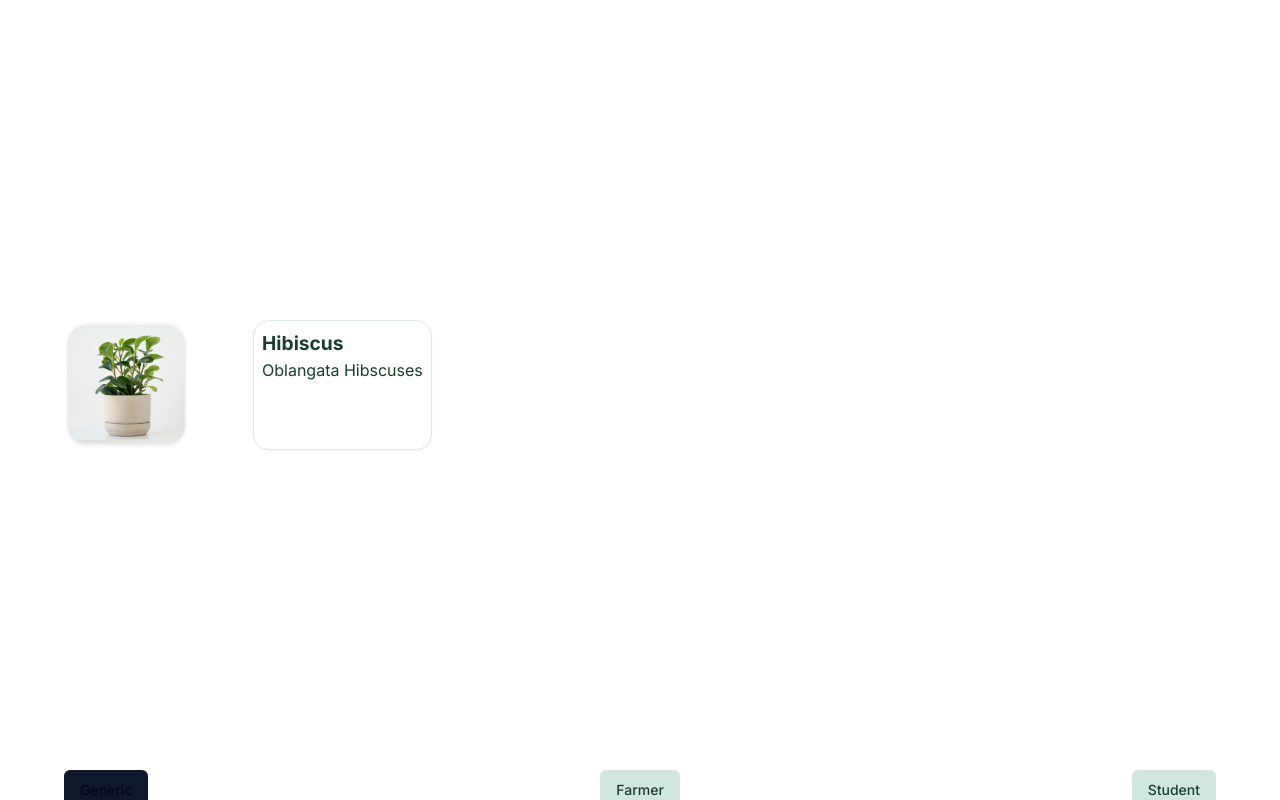
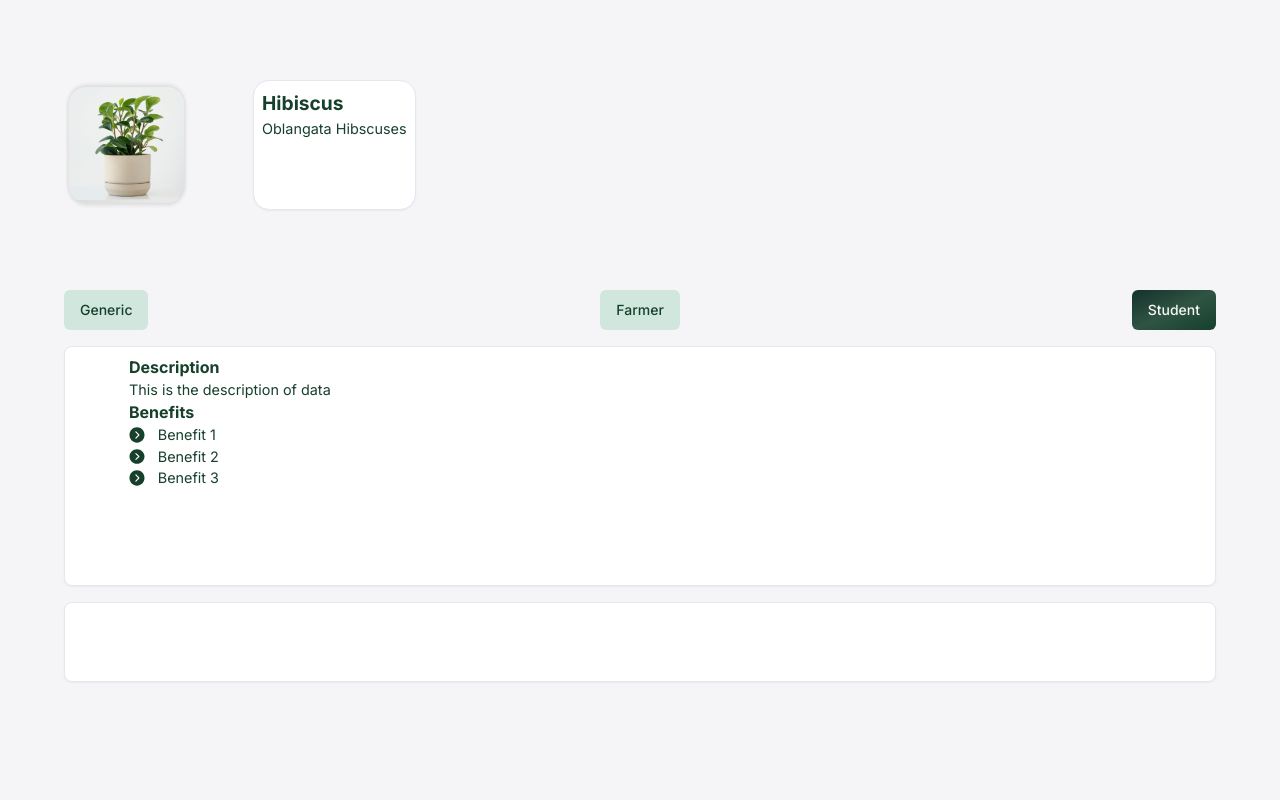
Before and after one commit to ayansh-03/BotaniKnow, a Next.js app: page /main in a window 1280 px wide. Shown: the top 800 px of the page. Built offline with nearby package versions, Linux system fonts and the light colour scheme.

Commit message:
Main Page

```diff
--- a/src/app/layout.tsx
+++ b/src/app/layout.tsx
@@ -5,7 +5,7 @@ import "./globals.css";
 const inter = Inter({ subsets: ["latin"] });
 
 export const metadata: Metadata = {
-  manifest:'/manifest.json',
+  manifest: "/manifest.json",
   title: "Botani Know",
   description: "Generated by create next app",
 };
@@ -17,7 +17,9 @@ export default function RootLayout({
 }>) {
   return (
     <html lang="en">
-      <body className={inter.className}>{children}</body>
+      <body className={`${inter.className} bg-[#F5F5F7] my-[1rem]`}>
+        {children}
+      </body>
     </html>
   );
 }
--- a/src/components/ui/button.tsx
+++ /dev/null
@@ -1,56 +0,0 @@
-import * as React from "react"
-import { Slot } from "@radix-ui/react-slot"
-import { cva, type VariantProps } from "class-variance-authority"
-
-import { cn } from "@/lib/utils"
-
-const buttonVariants = cva(
-  "inline-flex items-center justify-center whitespace-nowrap rounded-md text-sm font-medium ring-offset-background transition-colors focus-visible:outline-none focus-visible:ring-2 focus-visible:ring-ring focus-visible:ring-offset-2 disabled:pointer-events-none disabled:opacity-50",
-  {
-    variants: {
-      variant: {
-        default: "bg-primary text-primary-foreground hover:bg-primary/90",
-        destructive:
-          "bg-destructive text-destructive-foreground hover:bg-destructive/90",
-        outline:
-          "border border-input bg-background hover:bg-accent hover:text-accent-foreground",
-        secondary:
-          "bg-secondary text-secondary-foreground hover:bg-secondary/80",
-        ghost: "hover:bg-accent hover:text-accent-foreground",
-        link: "text-primary underline-offset-4 hover:underline",
-      },
-      size: {
-        default: "h-10 px-4 py-2",
-        sm: "h-9 rounded-md px-3",
-        lg: "h-11 rounded-md px-8",
-        icon: "h-10 w-10",
-      },
-    },
-    defaultVariants: {
-      variant: "default",
-      size: "default",
-    },
-  }
-)
-
-export interface ButtonProps
-  extends React.ButtonHTMLAttributes<HTMLButtonElement>,
-    VariantProps<typeof buttonVariants> {
-  asChild?: boolean
-}
-
-const Button = React.forwardRef<HTMLButtonElement, ButtonProps>(
-  ({ className, variant, size, asChild = false, ...props }, ref) => {
-    const Comp = asChild ? Slot : "button"
-    return (
-      <Comp
-        className={cn(buttonVariants({ variant, size, className }))}
-        ref={ref}
-        {...props}
-      />
-    )
-  }
-)
-Button.displayName = "Button"
-
-export { Button, buttonVariants }
--- a/src/components/ui/card.tsx
+++ /dev/null
@@ -1,79 +0,0 @@
-import * as React from "react"
-
-import { cn } from "@/lib/utils"
-
-const Card = React.forwardRef<
-  HTMLDivElement,
-  React.HTMLAttributes<HTMLDivElement>
->(({ className, ...props }, ref) => (
-  <div
-    ref={ref}
-    className={cn(
-      "rounded-lg border bg-card text-card-foreground shadow-sm",
-      className
-    )}
-    {...props}
-  />
-))
-Card.displayName = "Card"
-
-const CardHeader = React.forwardRef<
-  HTMLDivElement,
-  React.HTMLAttributes<HTMLDivElement>
->(({ className, ...props }, ref) => (
-  <div
-    ref={ref}
-    className={cn("flex flex-col space-y-1.5 p-6", className)}
-    {...props}
-  />
-))
-CardHeader.displayName = "CardHeader"
-
-const CardTitle = React.forwardRef<
-  HTMLParagraphElement,
-  React.HTMLAttributes<HTMLHeadingElement>
->(({ className, ...props }, ref) => (
-  <h3
-    ref={ref}
-    className={cn(
-      "text-2xl font-semibold leading-none tracking-tight",
-      className
-    )}
-    {...props}
-  />
-))
-CardTitle.displayName = "CardTitle"
-
-const CardDescription = React.forwardRef<
-  HTMLParagraphElement,
-  React.HTMLAttributes<HTMLParagraphElement>
->(({ className, ...props }, ref) => (
-  <p
-    ref={ref}
-    className={cn("text-sm text-muted-foreground", className)}
-    {...props}
-  />
-))
-CardDescription.displayName = "CardDescription"
-
-const CardContent = React.forwardRef<
-  HTMLDivElement,
-  React.HTMLAttributes<HTMLDivElement>
->(({ className, ...props }, ref) => (
-  <div ref={ref} className={cn("p-6 pt-0", className)} {...props} />
-))
-CardContent.displayName = "CardContent"
-
-const CardFooter = React.forwardRef<
-  HTMLDivElement,
-  React.HTMLAttributes<HTMLDivElement>
->(({ className, ...props }, ref) => (
-  <div
-    ref={ref}
-    className={cn("flex items-center p-6 pt-0", className)}
-    {...props}
-  />
-))
-CardFooter.displayName = "CardFooter"
-
-export { Card, CardHeader, CardFooter, CardTitle, CardDescription, CardContent }
--- a/src/components/ui/main/ai.tsx
+++ b/src/components/ui/main/ai.tsx
@@ -3,7 +3,7 @@ import { Card } from "./ui/card";
 export default function Ai() {
   return (
     <>
-      <Card className="min-h-[10vh] mt-[1rem] px-[1vw] py-[1vh]"></Card>
+      <Card className="min-h-[10vh] mt-[1rem] mb-[10rem] px-[1vw] py-[1vh]"></Card>
     </>
   );
 }
--- a/src/components/ui/main/body.tsx
+++ b/src/components/ui/main/body.tsx
@@ -2,7 +2,8 @@
 import { useState } from "react";
 import { Button } from "./ui/button";
 import { Card } from "./ui/card";
-
+import Image from "next/image";
+import arrow from "../../../assets/MainPage/Vector.svg";
 const data = [
   {
     Generic: {
@@ -17,20 +18,20 @@ const data = [
       description: "This is the description of data",
       stepsToGrow: ["Step 1", "Step 2", "Step 3"],
       fertilizers: ["Fertilizer 1", "Fertilizer 2"],
-      cd: ["CD1", "C2"],
+      cd: ["CD1", "CD2"],
     },
   },
 ];
 
 export default function Body() {
-  const [activeButton, setActiveButton] = useState("Generic");
+  const [activeButton, setActiveButton] = useState("Student");
   const handleButtonClick = (title: string) => {
     setActiveButton(title);
   };
 
   return (
     <>
-      <menu className="flex justify-between mb-[1rem]">
+      <menu className="flex justify-between my-[1rem]">
         <Button
           className={
             activeButton === "Generic"
@@ -63,8 +64,85 @@ export default function Body() {
           Student
         </Button>
       </menu>
-      <Card className="min-h-[30vh] px-[1vw] py-[1vh]">
-        {data[0][activeButton].description}
+      <Card className="min-h-[30vh] px-[5vw] py-[1vh] text-wrap">
+        {activeButton === "Student" ? (
+          <div>
+            <h1 className="text-[1rem] text-[#163F2C] font-bold">
+              Description
+            </h1>
+            <p className="text-[0.9rem] text-[#163F2C]">
+              {data[0].Student.description}
+            </p>
+            <h1 className="text-[1rem] text-[#163F2C] font-bold">Benefits</h1>
+
+            <ul>
+              {data[0].Generic.benefits.map((item, key) => (
+                <li className="text-[0.9rem] text-[#163F2C] flex" key={key}>
+                  <Image src={arrow} alt="Arrow" className="mr-[1vw]" />
+                  {item}
+                </li>
+              ))}
+            </ul>
+          </div>
+        ) : activeButton === "Generic" ? (
+          <div>
+            <h1 className="text-[1rem] text-[#163F2C] font-bold">
+              Description
+            </h1>
+            <p className="text-[0.9rem] text-[#163F2C]">
+              {data[0].Generic.description}
+            </p>
+            <h1 className="text-[1rem] text-[#163F2C] font-bold">Benefits</h1>
+            <ul>
+              {data[0].Generic.benefits.map((item, key) => (
+                <li className="text-[0.9rem] text-[#163F2C] flex " key={key}>
+                  <Image src={arrow} alt="Arrow" className="mr-[1vw]" />
+                  {item}
+                </li>
+              ))}
+            </ul>
+          </div>
+        ) : (
+          <div>
+            <h1 className="text-[1rem] text-[#163F2C] font-bold">
+              Description
+            </h1>
+            <p className="text-[0.9rem] text-[#163F2C]">
+              {data[0].Farmer.description}
+            </p>
+
+            <h1 className="text-[1rem] text-[#163F2C] font-bold">
+              Steps to Grow
+            </h1>
+            <ul>
+              {data[0].Farmer.stepsToGrow.map((item, key) => (
+                <li key={key} className="text-[0.9rem] text-[#163F2C] flex">
+                  <Image src={arrow} alt="Arrow" className="mr-[1vw]" />
+                  {item}
+                </li>
+              ))}
+            </ul>
+            <h1 className="text-[1rem] text-[#163F2C] font-bold">
+              Fertilizers and Conditions
+            </h1>
+            <ul>
+              {data[0].Farmer.fertilizers.map((item, key) => (
+                <li className="text-[0.9rem] text-[#163F2C] flex" key={key}>
+                  <Image src={arrow} alt="Arrow" className="mr-[1vw]" />
+                  {item}
+                </li>
+              ))}
+            </ul>
+            <ul>
+              {data[0].Farmer.cd.map((item, key) => (
+                <li className="text-[0.9rem] text-[#163F2C] flex " key={key}>
+                  <Image src={arrow} alt="Arrow" className="mr-[1vw]" />
+                  {item}
+                </li>
+              ))}
+            </ul>
+          </div>
+        )}
         {}
       </Card>
     </>
--- a/src/components/ui/main/hero.tsx
+++ b/src/components/ui/main/hero.tsx
@@ -4,7 +4,7 @@ import Image from "next/image";
 export default function Hero() {
   return (
     <>
-      <div className="flex w-screen gap-[5vw] my-[25vw] ">
+      <div className="flex w-screen gap-[5vw] my-[5vw] ">
         <div className="">
           <Image
             src={plant}
@@ -17,7 +17,7 @@ export default function Hero() {
         <div className="flex ">
           <Card className=" rounded-2xl pt-[0.5rem] px-[0.5rem] text-[#163F2C]">
             <h1 className="font-bold text-[1.2rem] py-[-10vh] ">Hibiscus</h1>
-            <h1 className="text-[1rem] text-wrap">Oblangata Hibscuses</h1>
+            <h1 className="text-[0.9rem] text-wrap">Oblangata Hibscuses</h1>
           </Card>
         </div>
       </div>
--- a/tailwind.config.ts
+++ b/tailwind.config.ts
@@ -1,15 +1,26 @@
-import type { Config } from "tailwindcss"
+import type { Config } from "tailwindcss";
 
 const config = {
   darkMode: ["class"],
   content: [
-    './pages/**/*.{ts,tsx}',
-    './components/**/*.{ts,tsx}',
-    './app/**/*.{ts,tsx}',
-    './src/**/*.{ts,tsx}',
-	],
+    "./pages/**/*.{ts,tsx}",
+    "./components/**/*.{ts,tsx}",
+    "./app/**/*.{ts,tsx}",
+    "./src/**/*.{ts,tsx}",
+  ],
   prefix: "",
   theme: {
+    colors: {
+      "main-color": "#163F2C",
+      "secondary-color": "#F5F5F7",
+      "t1-color": "rgba(22, 63, 44, 0.67)",
+      "t2-color": "#647E71",
+      "t3-color": "#547163",
+      "t4-color": "#416152",
+      "t5-color": "#2F5443",
+      "t6-color": "#173F2E",
+      "landing-btn-color": "#D1E6DD",
+    },
     container: {
       center: true,
       padding: "2rem",
@@ -75,6 +86,6 @@ const config = {
     },
   },
   plugins: [require("tailwindcss-animate")],
-} satisfies Config
+} satisfies Config;
 
-export default config
+export default config;
```
Also changed, not shown: src/assets/MainPage/Vector.png (added), src/assets/MainPage/Vector.svg (added).
